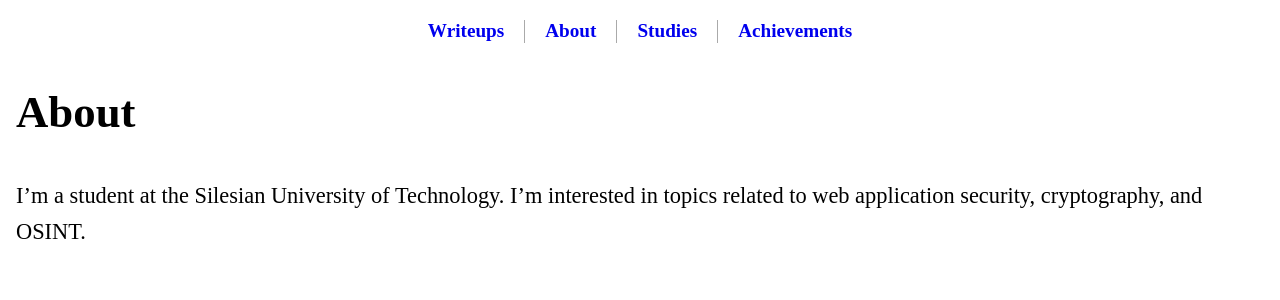
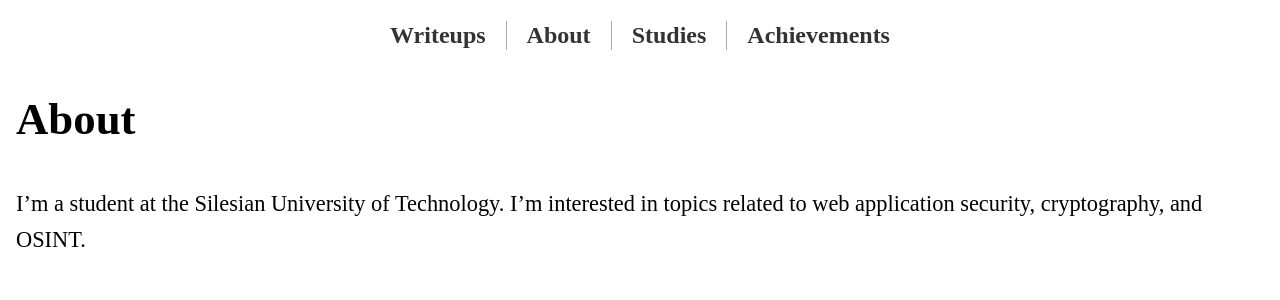
Before and after one commit to mrb3d1/mrb3d1.github.io, a Jekyll site: the page built from index.md, in a window 1280 px wide. Shown: the top 300 px of the page. Built offline with Jekyll 4.4.1, drawn with Linux system fonts in a browser that asks for light colours.

Commit message:
Update index.md

```diff
--- a/index.md
+++ b/index.md
@@ -2,30 +2,14 @@
 title: "B3d1"
 layout: default
 ---
-
-<div style="display: flex; justify-content: center; align-items: center; flex-wrap: wrap; gap: 10px; font-size: 1.2rem; margin-bottom: 30px;">
-
-  <div style="padding: 0 10px;">
-    <a href="/writeups/" style="text-decoration: none; font-weight: bold;">Writeups</a>
-  </div>
-
-  <div style="border-left: 1px solid #aaa; height: 1.2em;"></div>
-
-  <div style="padding: 0 10px;">
-    <a href="/" style="text-decoration: none; font-weight: bold;">About</a>
-  </div>
-
-  <div style="border-left: 1px solid #aaa; height: 1.2em;"></div>
-
-  <div style="padding: 0 10px;">
-    <a href="/studies/" style="text-decoration: none; font-weight: bold;">Studies</a>
-  </div>
-
-  <div style="border-left: 1px solid #aaa; height: 1.2em;"></div>
-
-  <div style="padding: 0 10px;">
-    <a href="/achievements/" style="text-decoration: none; font-weight: bold;">Achievements</a>
-  </div>
+<div class="nav-menu">
+  <div class="nav-item"><a href="/writeups/">Writeups</a></div>
+  <div class="separator"></div>
+  <div class="nav-item"><a href="/">About</a></div>
+  <div class="separator"></div>
+  <div class="nav-item"><a href="/studies/">Studies</a></div>
+  <div class="separator"></div>
+  <div class="nav-item"><a href="/achievements/">Achievements</a></div>
 </div>
 
 # About
```
